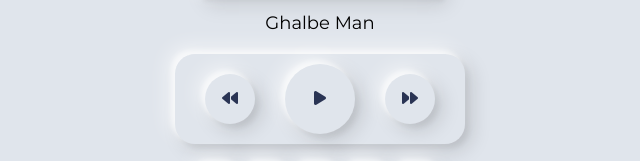
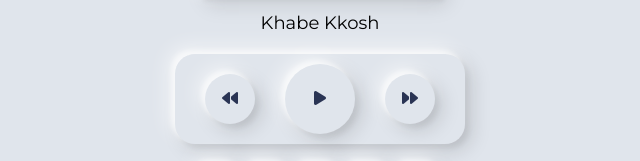
Before and after one commit to mohammadyousefvand/Music-Player, a plain HTML site: page index.html in a window 1280 px wide. Shown: the part 347-508 px from the top of the page, 320-960 px from the left. Drawn offline with Linux system fonts and the light colour scheme.

Commit message:
Update index.html
Change <p>

```diff
--- a/index.html
+++ b/index.html
@@ -34,7 +34,7 @@
         </div>
         <audio src="sounds/music1.mp3"></audio>
         <div>
-            <p class="name-music">Ghalbe Man</p>
+            <p class="name-music">Khabe Kkosh</p>
         </div>
         <div class="buttun-up">
             <div class="backward">
```
